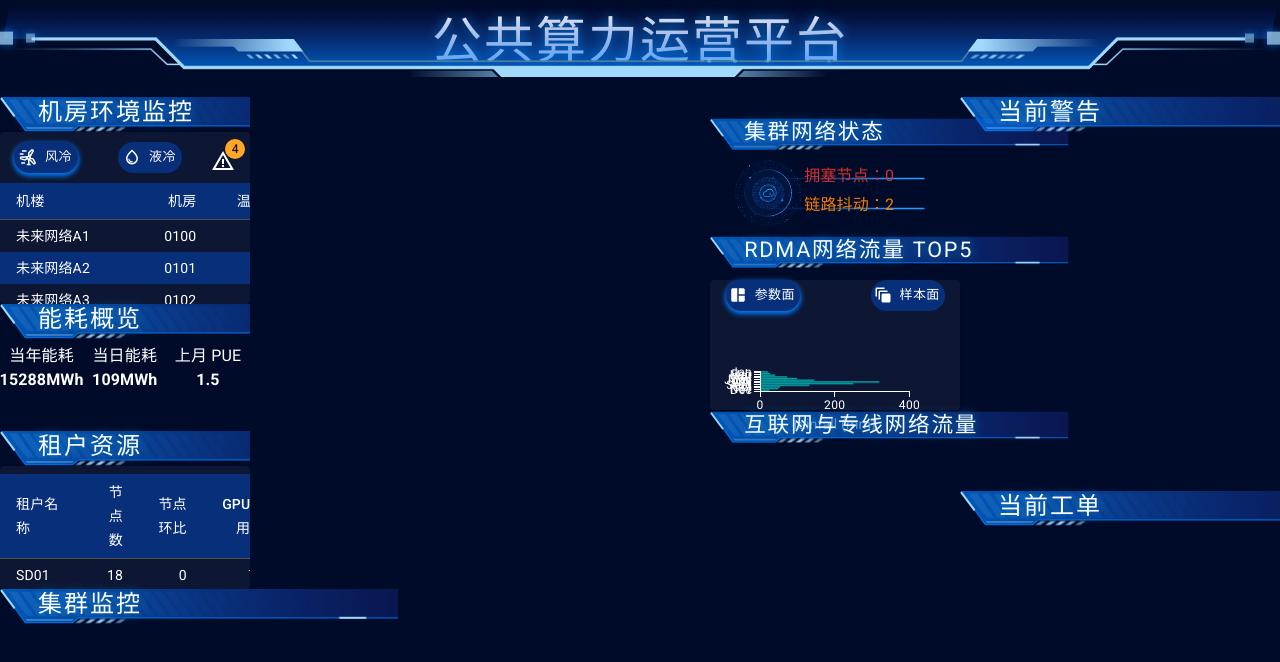
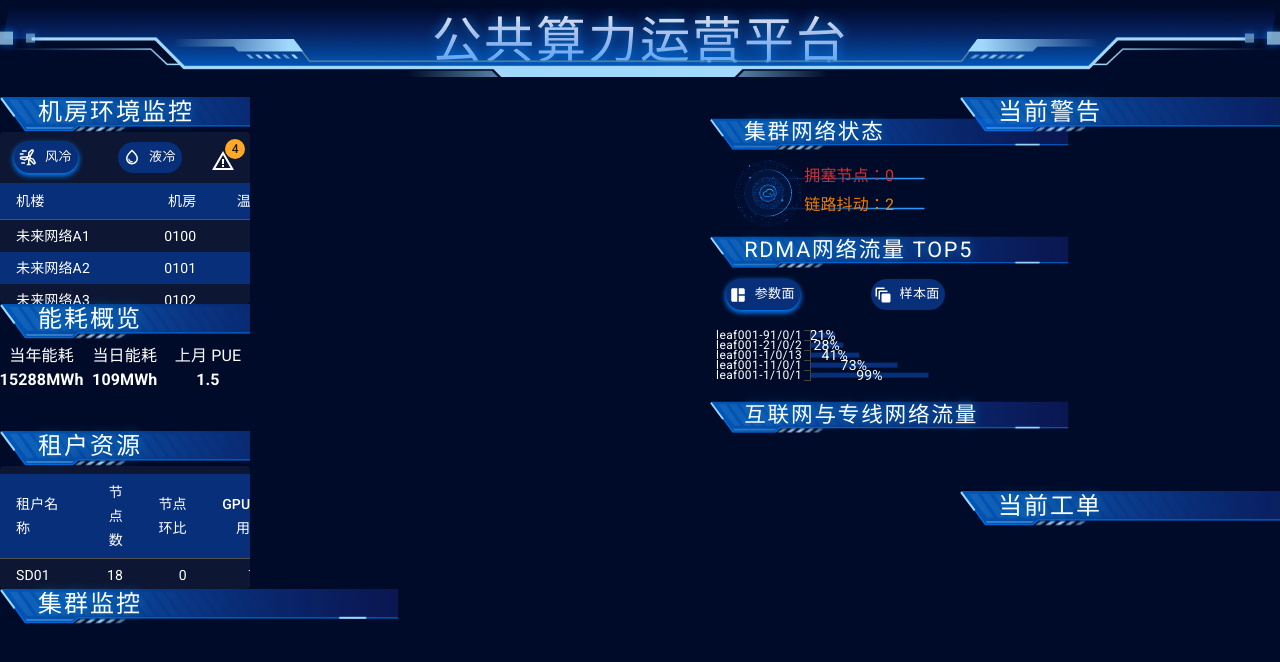
Before and after one commit to lnoo/computility-admin, a React (Vite) app: page / in a window 1280 px wide. Shown: the top 662 px of the page. Built offline with nearby package versions, Linux system fonts and the light colour scheme; grey boxes are pictures that could not be loaded.

Commit message:
add chart

```diff
--- a/src/components/rdma/dataset.ts
+++ b/src/components/rdma/dataset.ts
@@ -4,87 +4,38 @@ export const dataset = [
       paris: 57,
       newYork: 86,
       seoul: 21,
-      month: 'Jan',
+      month: 'leaf001-91/0/1',
     },
     {
       london: 50,
       paris: 52,
       newYork: 78,
       seoul: 28,
-      month: 'Feb',
+      month: 'leaf001-21/0/2',
     },
     {
       london: 47,
       paris: 53,
       newYork: 106,
       seoul: 41,
-      month: 'Mar',
+      month: 'leaf001-1/0/13',
     },
     {
       london: 54,
       paris: 56,
       newYork: 92,
       seoul: 73,
-      month: 'Apr',
+      month: 'leaf001-11/0/1',
     },
     {
       london: 57,
       paris: 69,
       newYork: 92,
       seoul: 99,
-      month: 'May',
-    },
-    {
-      london: 60,
-      paris: 63,
-      newYork: 103,
-      seoul: 144,
-      month: 'June',
-    },
-    {
-      london: 59,
-      paris: 60,
-      newYork: 105,
-      seoul: 319,
-      month: 'July',
-    },
-    {
-      london: 65,
-      paris: 60,
-      newYork: 106,
-      seoul: 249,
-      month: 'Aug',
-    },
-    {
-      london: 51,
-      paris: 51,
-      newYork: 95,
-      seoul: 131,
-      month: 'Sept',
-    },
-    {
-      london: 60,
-      paris: 65,
-      newYork: 97,
-      seoul: 55,
-      month: 'Oct',
-    },
-    {
-      london: 67,
-      paris: 64,
-      newYork: 76,
-      seoul: 48,
-      month: 'Nov',
-    },
-    {
-      london: 61,
-      paris: 70,
-      newYork: 103,
-      seoul: 25,
-      month: 'Dec',
+      month: 'leaf001-1/10/1',
     },
   ];
 
   export function valueFormatter(value: number | null) {
-    return `${value}mm`;
+    return `${value}%`;
   }
--- a/src/components/rdma/index.tsx
+++ b/src/components/rdma/index.tsx
@@ -1,16 +1,8 @@
 import { styled } from '@mui/material/styles';
-import { Button, Paper, buttonClasses } from '@mui/material';
+import { Button, buttonClasses } from '@mui/material';
 import { AutoAwesomeMosaic, AutoAwesomeMotion } from '@mui/icons-material';
 import { BarChart } from '@mui/x-charts';
-import {dataset, valueFormatter} from './dataset'
-
-const chartSetting = {
-    xAxis: [
-        {
-            label: 'rainfall (mm)',
-        },
-    ],
-};
+import { dataset, valueFormatter } from './dataset'
 
 const StyledButton = styled(Button)(({ theme }) => ({
     [`&.${buttonClasses.root}`]: {
@@ -23,20 +15,37 @@ const StyledButton = styled(Button)(({ theme }) => ({
     }
 }))
 
+const StyledBarChart = styled(BarChart)(({ theme }) => ({
+    '.MuiChartsAxis-line, .MuiChartsAxis-tick': {
+         stroke: '#444 !important'
+    }
+}))
+
 export default function Rdma({ className }: { className?: string }) {
     return (
-            <Paper className={className} style={{ paddingBottom: '10px', backgroundColor: 'transparent' }}>
-                <div style={{ margin: '10px 0', display: 'flex', alignItems: 'end', justifyContent: 'space-around' }}>
-                        <StyledButton sx={{ mr: 5 }} className='active' startIcon={<AutoAwesomeMosaic />} size="small">参数面</StyledButton>
-                        <StyledButton startIcon={<AutoAwesomeMotion />} size="small">样本面</StyledButton>
-                </div>
-                <BarChart
+        <div className={className}>
+            <div style={{ height: '50px', display: 'flex', alignItems: 'center', justifyContent: 'space-around' }}>
+                <StyledButton sx={{ mr: 5 }} className='active' startIcon={<AutoAwesomeMosaic />} size="small">参数面</StyledButton>
+                <StyledButton startIcon={<AutoAwesomeMotion />} size="small">样本面</StyledButton>
+            </div>
+            <div style={{ height: 'calc(100% - 50px)' }}>
+                <StyledBarChart
+                    margin={{ left: 100, right: 30, top: 10, bottom: 20 }}
                     dataset={dataset}
-                    yAxis={[{ scaleType: 'band', dataKey: 'month' }]}
-                    series={[{ dataKey: 'seoul',  valueFormatter }]}
+                    bottomAxis={null}
+                    yAxis={[{
+                        scaleType: 'band',
+                        dataKey: 'month',
+                        // eslint-disable-next-line
+                        // @ts-expect-error
+                        categoryGapRatio: .5,
+                        tickLabelStyle: {width: '1px'}
+                    }]}
+                    series={[{ dataKey: 'seoul', valueFormatter, color: '#082f79' }]}
                     layout="horizontal"
-                    {...chartSetting}
+                    barLabel={(item) =>  item.value + '%'}
                 />
-            </Paper>
+            </div>
+        </div>
     );
 }
```
